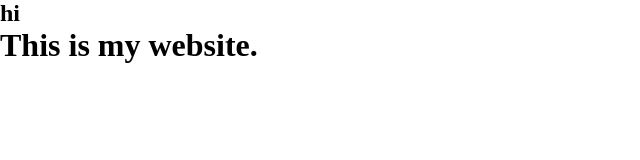
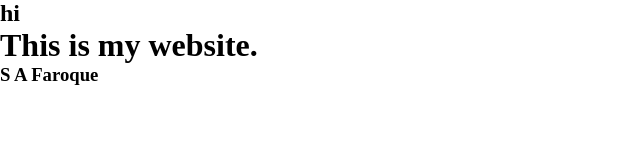
Before and after one commit to safaroque7/f2, a plain HTML site: page index.html in a window 1280 px wide. Shown: the whole page, without its empty margins (0-640 px from the left). Drawn offline with Linux system fonts and the light colour scheme.

Commit message:
third commit

```diff
--- a/index.html
+++ b/index.html
@@ -9,5 +9,6 @@
 <body>
   <h2> hi </h2>
   <h1> This is my website. </h1>
+  <h3> S A Faroque </h3>
 </body>
 </html>
```
